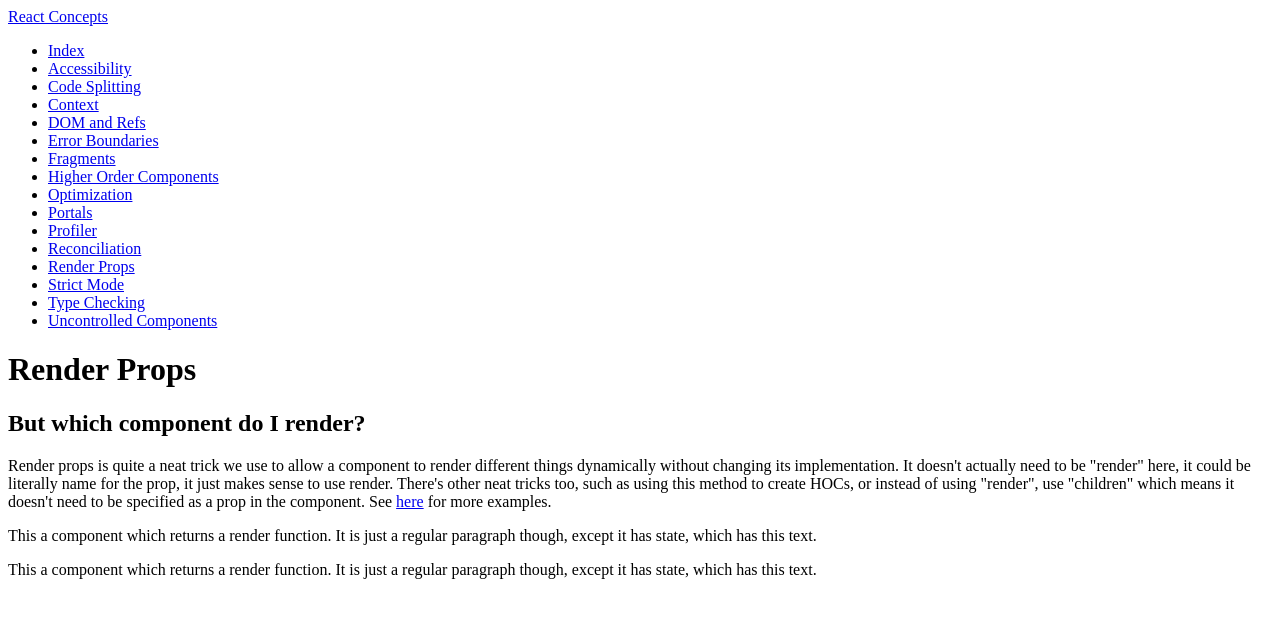
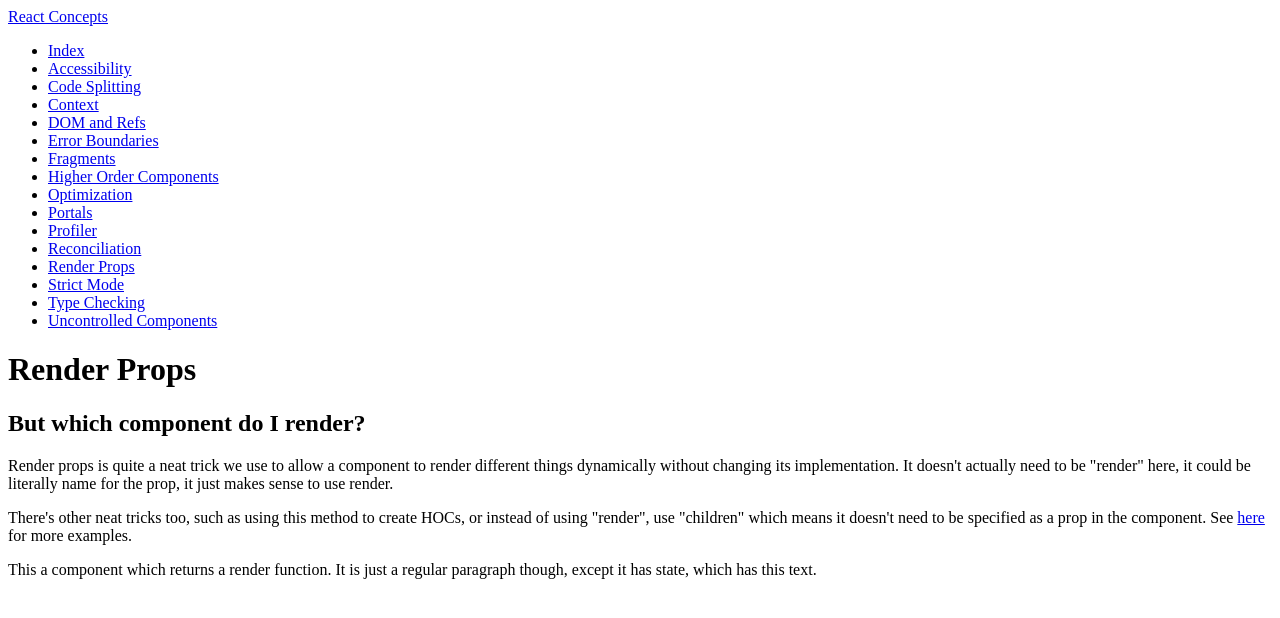
Before and after one commit to danbfield/react-concepts, a Next.js app in the folder app/: page /render-props in a window 1280 px wide. Shown: the top 618 px of the page. Built offline with nearby package versions, Linux system fonts and the light colour scheme.

Commit message:
Update render-props.js

```diff
--- a/app/pages/render-props.js
+++ b/app/pages/render-props.js
@@ -28,6 +28,8 @@ export default function RenderProps() {
           render different things dynamically without changing its
           implementation. It doesn't actually need to be "render" here, it could
           be literally name for the prop, it just makes sense to use render.
+        </Paragraph>
+        <Paragraph>
           There's other neat tricks too, such as using this method to create
           HOCs, or instead of using "render", use "children" which means it
           doesn't need to be specified as a prop in the component. See{' '}
@@ -37,9 +39,6 @@ export default function RenderProps() {
         <RenderAnything
           render={(data) => <Paragraph>{data && data.text}</Paragraph>}
         />
-        <RenderAnything
-          render={(data) => <Paragraph>{data && data.text}</Paragraph>}
-        />
       </Section>
     </Main>
   )
```
